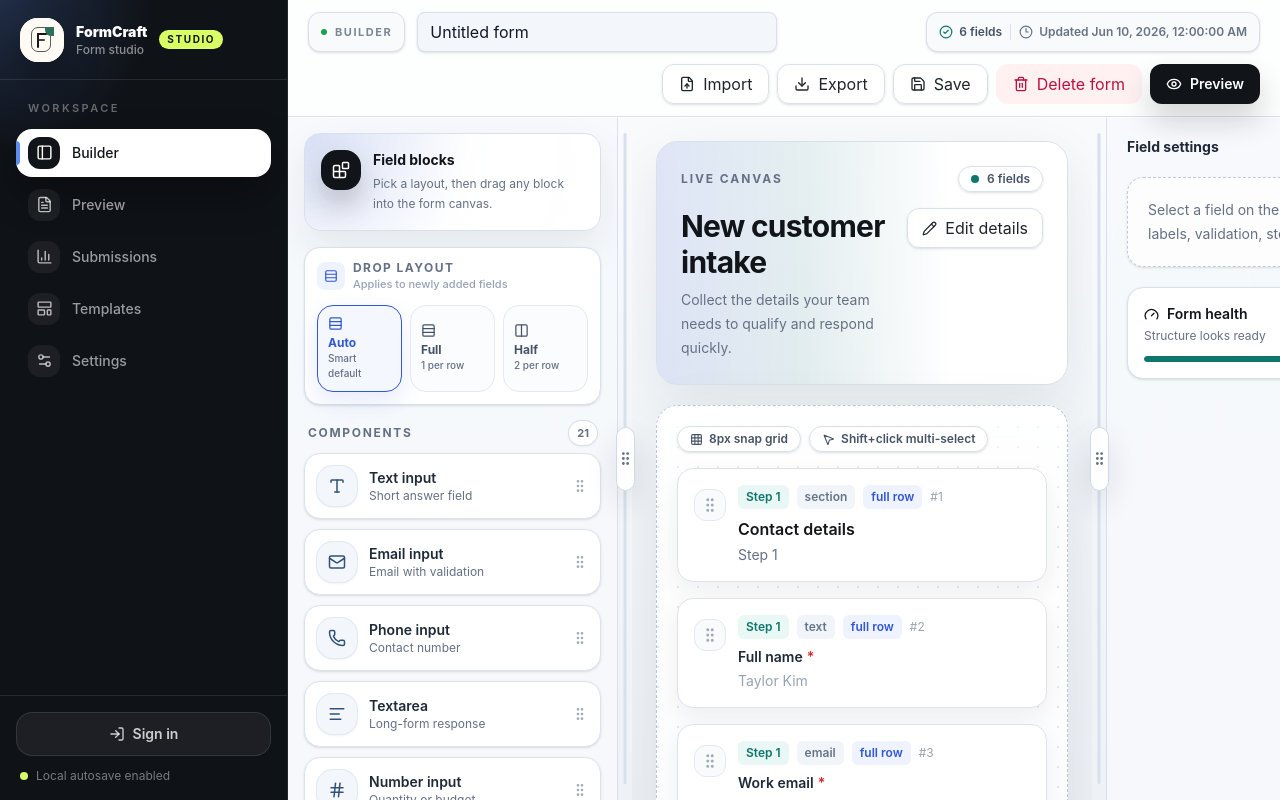
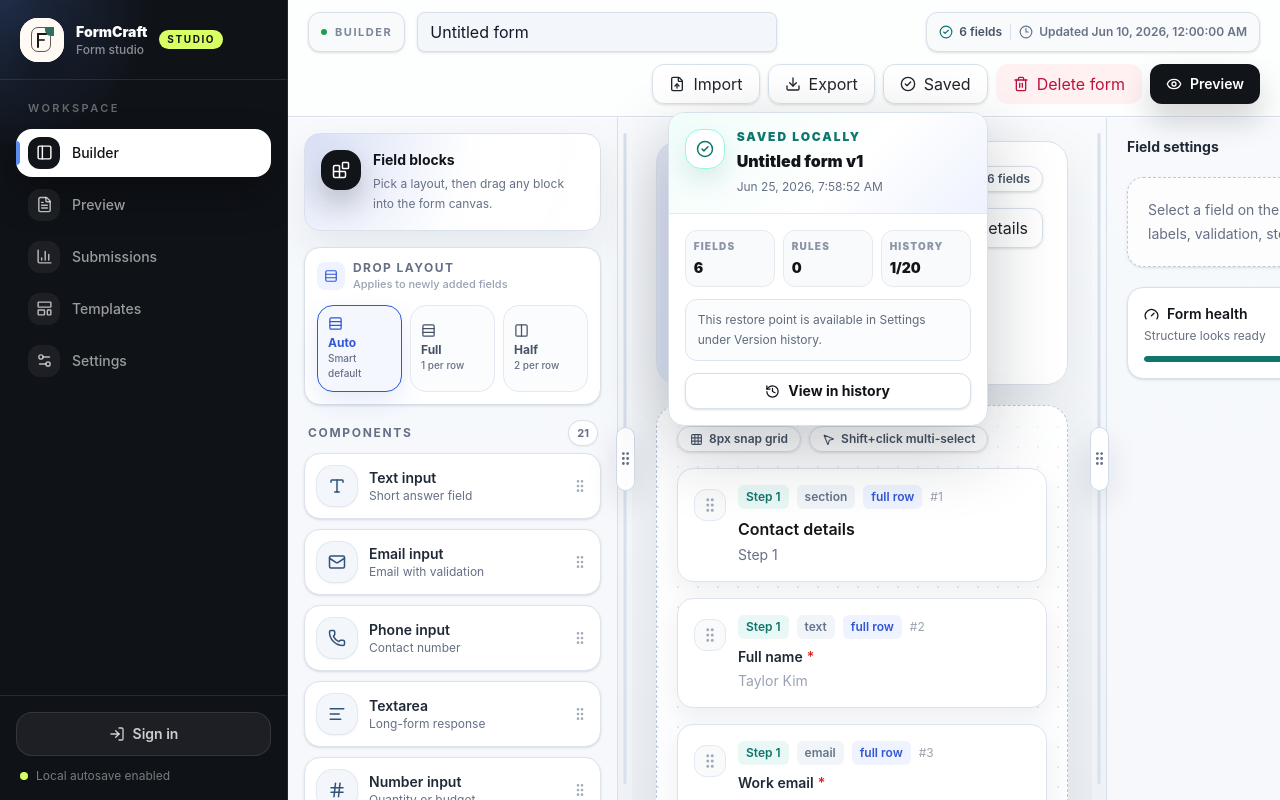
Before and after one commit to OmKhandale05/formcraft, a Next.js app: page /builder in a window 1280 px wide. Both pictures are taken after a click on the button "Save". Built offline with nearby package versions, Linux system fonts and the light colour scheme.

Commit message:
feat(builder): show saved version popup

```diff
--- a/src/app/builder/page.tsx
+++ b/src/app/builder/page.tsx
@@ -3,7 +3,7 @@
 import { DndContext, DragEndEvent, PointerSensor, closestCenter, useSensor, useSensors, type Modifier } from "@dnd-kit/core";
 import { arrayMove } from "@dnd-kit/sortable";
 import Link from "next/link";
-import { CheckCircle2, Clock3, Download, Eye, FileUp, GripVertical, Save, Trash2 } from "lucide-react";
+import { CheckCircle2, Clock3, Download, Eye, FileUp, GripVertical, History, Save, Trash2 } from "lucide-react";
 import type { CSSProperties, PointerEvent } from "react";
 import { useEffect, useRef, useState } from "react";
 import { AppShell } from "@/components/app-shell";
@@ -29,6 +29,13 @@ const exportOptions = [
 type ExportExtension = (typeof exportOptions)[number]["extension"];
 type ResizePane = "left" | "right";
 type RightPanelMode = "field" | "form";
+type SavedSnapshotDetails = {
+  name: string;
+  createdAt: string;
+  fieldCount: number;
+  ruleCount: number;
+  versionCount: number;
+};
 
 const snapToGrid: Modifier = ({ transform }) => {
   const grid = 8;
@@ -49,7 +56,9 @@ export default function BuilderPage() {
   const reorderFields = useFormStore((state) => state.reorderFields);
   const replaceForm = useFormStore((state) => state.replaceForm);
   const deleteForm = useFormStore((state) => state.deleteForm);
-  const [saved, setSaved] = useState(false);
+  const saveVersion = useFormStore((state) => state.saveVersion);
+  const versions = useFormStore((state) => state.versions);
+  const [savedSnapshot, setSavedSnapshot] = useState<SavedSnapshotDetails | null>(null);
   const [exportOpen, setExportOpen] = useState(false);
   const [deleteOpen, setDeleteOpen] = useState(false);
   const [rightPanelMode, setRightPanelMode] = useState<RightPanelMode>("field");
@@ -57,6 +66,7 @@ export default function BuilderPage() {
   const [rightWidth, setRightWidth] = useState(340);
   const inputRef = useRef<HTMLInputElement>(null);
   const exportRef = useRef<HTMLDivElement>(null);
+  const saveRef = useRef<HTMLDivElement>(null);
   const sensors = useSensors(useSensor(PointerSensor, { activationConstraint: { distance: 6 } }));
   const builderGridStyle = {
     "--builder-columns": `${leftWidth}px 14px minmax(460px, 1fr) 14px ${rightWidth}px`
@@ -84,6 +94,29 @@ export default function BuilderPage() {
       document.removeEventListener("keydown", closeOnEscape);
     };
   }, [exportOpen]);
+
+  useEffect(() => {
+    if (!savedSnapshot) return;
+
+    const closeOnOutsideClick = (event: MouseEvent | TouchEvent) => {
+      if (saveRef.current?.contains(event.target as Node)) return;
+      setSavedSnapshot(null);
+    };
+
+    const closeOnEscape = (event: KeyboardEvent) => {
+      if (event.key === "Escape") setSavedSnapshot(null);
+    };
+
+    document.addEventListener("mousedown", closeOnOutsideClick);
+    document.addEventListener("touchstart", closeOnOutsideClick);
+    document.addEventListener("keydown", closeOnEscape);
+
+    return () => {
+      document.removeEventListener("mousedown", closeOnOutsideClick);
+      document.removeEventListener("touchstart", closeOnOutsideClick);
+      document.removeEventListener("keydown", closeOnEscape);
+    };
+  }, [savedSnapshot]);
 
   useEffect(() => {
     if (!deleteOpen) return;
@@ -199,6 +232,22 @@ export default function BuilderPage() {
     setDeleteOpen(false);
   };
 
+  const handleSaveCurrentVersion = () => {
+    const createdAt = new Date().toISOString();
+    const versionName = `${form.name || form.title} v${versions.length + 1}`;
+    const ruleCount = form.logicRules?.filter((rule) => rule.enabled).length ?? 0;
+
+    saveVersion(versionName, `Saved from the builder top bar with ${form.fields.length} fields and ${ruleCount} active logic rules.`);
+    setExportOpen(false);
+    setSavedSnapshot({
+      name: versionName,
+      createdAt,
+      fieldCount: form.fields.length,
+      ruleCount,
+      versionCount: Math.min(versions.length + 1, 20)
+    });
+  };
+
   if (!hasHydrated) {
     return (
       <AppShell>
@@ -282,10 +331,58 @@ export default function BuilderPage() {
                     </>
                   )}
                 </div>
-              <Button type="button" variant="secondary" onClick={() => { setSaved(true); window.setTimeout(() => setSaved(false), 1600); }}>
-                <Save size={16} />
-                {saved ? "Saved" : "Save"}
-              </Button>
+              <div ref={saveRef} className="relative">
+                <Button type="button" variant="secondary" onClick={handleSaveCurrentVersion} aria-expanded={Boolean(savedSnapshot)} aria-haspopup="dialog">
+                  {savedSnapshot ? <CheckCircle2 size={16} /> : <Save size={16} />}
+                  {savedSnapshot ? "Saved" : "Save"}
+                </Button>
+                {savedSnapshot && (
+                  <div
+                    role="dialog"
+                    aria-label="Saved locally"
+                    className="absolute right-0 top-[calc(100%+8px)] z-[9999] w-[320px] overflow-hidden rounded-2xl border border-[#d8e0ea] bg-white shadow-[0_24px_70px_rgba(17,24,39,0.24)]"
+                  >
+                    <div className="border-b border-[#e5e9ef] bg-[linear-gradient(135deg,#f0fdfa_0%,#ffffff_58%,#eef2ff_100%)] p-4">
+                      <div className="flex items-start gap-3">
+                        <div className="flex h-10 w-10 shrink-0 items-center justify-center rounded-2xl border border-[#99f6e4] bg-white text-[#0f766e] shadow-[0_12px_24px_rgba(15,118,110,0.12)]">
+                          <CheckCircle2 size={18} />
+                        </div>
+                        <div className="min-w-0">
+                          <p className="text-xs font-black uppercase tracking-[0.16em] text-[#0f766e]">Saved locally</p>
+                          <h2 className="mt-1 truncate text-base font-black text-[#111418]">{savedSnapshot.name}</h2>
+                          <p className="mt-1 text-xs leading-5 text-[#667085]">{formatTimestamp(savedSnapshot.createdAt)}</p>
+                        </div>
+                      </div>
+                    </div>
+                    <div className="p-4">
+                      <div className="grid grid-cols-3 gap-2">
+                        <div className="rounded-xl border border-[#e5e9ef] bg-[#f8fafc] p-2">
+                          <p className="text-[10px] font-black uppercase tracking-[0.12em] text-[#8b95a7]">Fields</p>
+                          <p className="mt-1 text-sm font-black text-[#111418]">{savedSnapshot.fieldCount}</p>
+                        </div>
+                        <div className="rounded-xl border border-[#e5e9ef] bg-[#f8fafc] p-2">
+                          <p className="text-[10px] font-black uppercase tracking-[0.12em] text-[#8b95a7]">Rules</p>
+                          <p className="mt-1 text-sm font-black text-[#111418]">{savedSnapshot.ruleCount}</p>
+                        </div>
+                        <div className="rounded-xl border border-[#e5e9ef] bg-[#f8fafc] p-2">
+                          <p className="text-[10px] font-black uppercase tracking-[0.12em] text-[#8b95a7]">History</p>
+                          <p className="mt-1 text-sm font-black text-[#111418]">{savedSnapshot.versionCount}/20</p>
+                        </div>
+                      </div>
+                      <div className="mt-3 rounded-xl border border-[#dbe4f0] bg-[#fbfcfe] px-3 py-2.5 text-xs leading-5 text-[#5f6b7a]">
+                        This restore point is available in Settings under Version history.
+                      </div>
+                      <Link
+                        href="/settings?tab=history"
+                        className="mt-3 inline-flex h-9 w-full items-center justify-center gap-2 rounded-xl border border-[#d8e0ea] bg-white px-3 text-sm font-bold text-[#111418] shadow-sm transition hover:bg-[#f6f8fb]"
+                      >
+                        <History size={15} />
+                        View in history
+                      </Link>
+                    </div>
+                  </div>
+                )}
+              </div>
               <Button type="button" variant="danger" onClick={requestDeleteForm} disabled={form.fields.length === 0}>
                 <Trash2 size={16} />
                 Delete form
--- a/src/app/settings/page.tsx
+++ b/src/app/settings/page.tsx
@@ -1,7 +1,7 @@
 "use client";
 
 import { Activity, FileText, GitBranch, History, Palette, Settings2 } from "lucide-react";
-import { useState } from "react";
+import { useEffect, useState } from "react";
 import { AppShell } from "@/components/app-shell";
 import { AppearanceControls } from "@/components/builder/appearance-controls";
 import { FormHealthPanel } from "@/components/builder/form-health-panel";
@@ -29,6 +29,13 @@ export default function SettingsPage() {
   const [activeTab, setActiveTab] = useState<SettingsTab>("basics");
   const active = settingsTabs.find((tab) => tab.id === activeTab) ?? settingsTabs[0];
   const ActiveIcon = active.icon;
+
+  useEffect(() => {
+    const requestedTab = new URLSearchParams(window.location.search).get("tab");
+    if (settingsTabs.some((tab) => tab.id === requestedTab)) {
+      window.requestAnimationFrame(() => setActiveTab(requestedTab as SettingsTab));
+    }
+  }, []);
 
   return (
     <AppShell>
```
